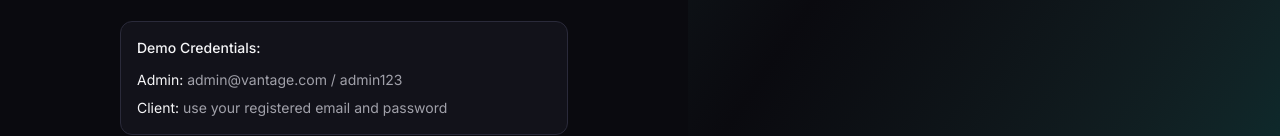
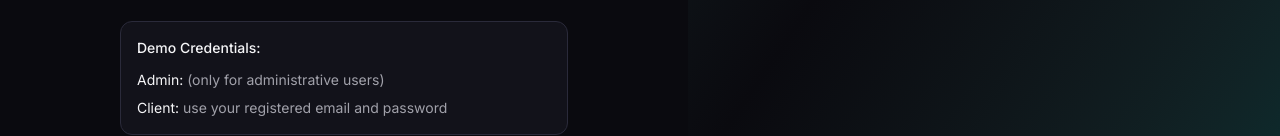
Before and after one commit to saieshamittal/Vantage, a React (Vite) app in the folder frontend/: page /login in a window 1280 px wide. Shown: the part 675-811 px from the top of the page. Built offline with nearby package versions, Linux system fonts and the light colour scheme; no server answers; a web font is replaced by a local one.

Commit message:
removed credentials

```diff
--- a/frontend/src/pages/Login.jsx
+++ b/frontend/src/pages/Login.jsx
@@ -158,7 +158,7 @@ export default function LoginPage() {
           <div className="mt-8 p-4 rounded-xl bg-card border border-border">
             <p className="text-sm font-medium mb-3">Demo Credentials:</p>
             <div className="space-y-2 text-sm text-muted-foreground">
-              <p><span className="text-foreground">Admin:</span> admin@vantage.com / admin123</p>
+              <p><span className="text-foreground">Admin:</span> (only for administrative users)</p>
               <p><span className="text-foreground">Client:</span> use your registered email and password</p>
             </div>
           </div>
```
